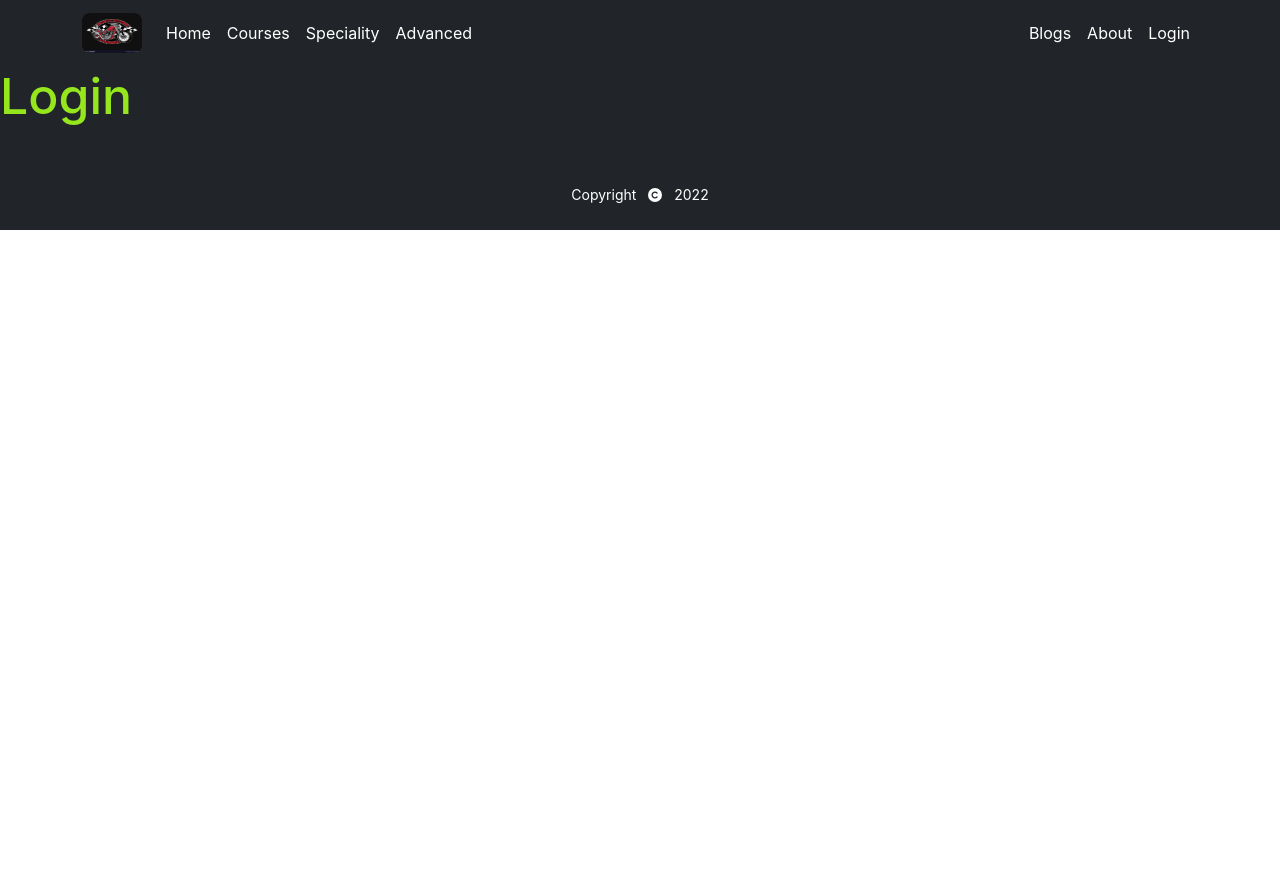
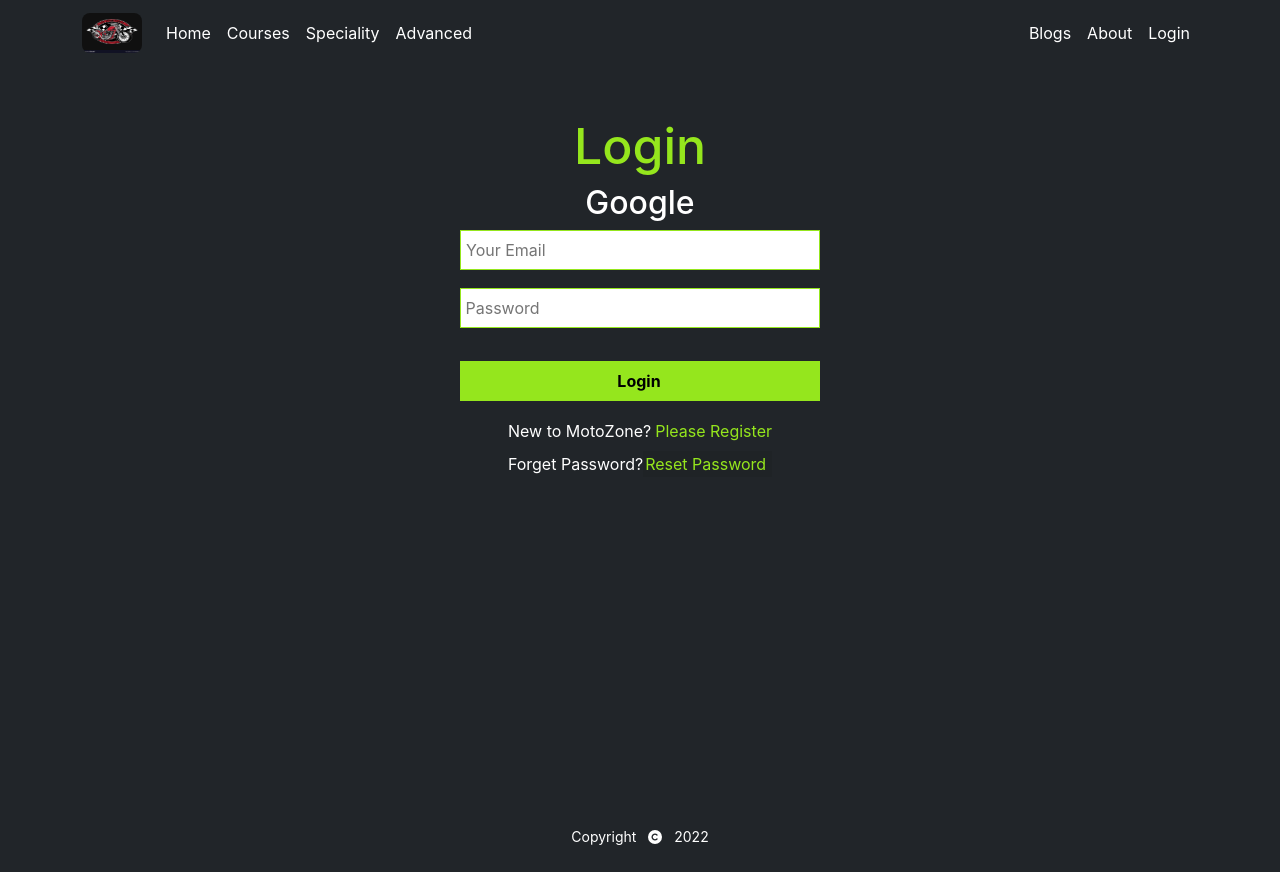
Before and after one commit to ariful892/motozone-client, a React (Create React App) app: page /login in a window 1280 px wide. Before the commit the page ends 800 px from the top, so only its background shows below. Built offline with nearby package versions, Linux system fonts and the light colour scheme.

Commit message:
user login page complete

```diff
--- /dev/null
+++ b/src/Pages/Login/Login/Login.css
@@ -0,0 +1,11 @@
+.reset-btn {
+    color: rgb(149, 230, 29);
+    text-decoration: none;
+    border: none;
+    background-color: rgba(0, 0, 0, 0.065);
+    padding-left: 2px;
+}
+
+.reset-btn:hover {
+    color: white;
+}
--- a/src/Pages/Login/Login/Login.js
+++ b/src/Pages/Login/Login/Login.js
@@ -1,11 +1,59 @@
 import React from 'react';
+import { Link, useNavigate } from 'react-router-dom';
+import SocialLogin from '../SocialLogin/SocialLogin';
+import { useSignInWithEmailAndPassword } from 'react-firebase-hooks/auth';
+import auth from '../../../firebase.init';
+import './Login.css';
+import Loading from '../../Shared/Loading/Loading';
+
+const Login = () => {
+
+    const [
+        signInWithEmailAndPassword,
+        user,
+        loading,
+        error,
+    ] = useSignInWithEmailAndPassword(auth);
+
+    const navigate = useNavigate();
+
+    let errorMessage;
 
 
-const Login = () => {
+
+    if (error) {
+        errorMessage = <p className='text-danger'>Error: {error?.message}</p>
+    }
+
+    if (loading) {
+        return <Loading></Loading>
+    }
+
+    if (user) {
+        navigate('/home');
+    }
+
+    const handleLogin = event => {
+        const email = event.target.email.value;
+        const password = event.target.password.value;
+
+        signInWithEmailAndPassword(email, password);
+    }
+
     return (
-        <div>
+        <div className='form-container'>
             <h2 className='title'>Login</h2>
-
+            <SocialLogin></SocialLogin>
+            <form className='input-group' onSubmit={handleLogin}>
+                <input type="email" name="email" id="" placeholder='Your Email' required />
+                <input type="password" name="password" id="" placeholder='Password' required />
+                <input className='form-btn' type="submit" value="Login" />
+            </form>
+            {errorMessage}
+            <p className='m-0  text-white'>New to MotoZone?
+                <Link className='form-link ms-1' to='/register'>Please Register</Link>
+            </p>
+            <p className='mt-2 text-white'>Forget Password?<button className='reset-btn'>Reset Password</button></p>
 
         </div>
     );
--- a/src/Pages/Login/Register/Register.css
+++ b/src/Pages/Login/Register/Register.css
@@ -24,7 +24,7 @@
     font-size: 15px;
     padding-left: 5px;
     margin-bottom: 18px;
-    border: 1px solid rgb(106, 246, 116);
+    border: 1px solid rgb(149, 230, 29);
     font-size: 16px;
 }
 
@@ -36,23 +36,11 @@
 }
 
 .form-btn:hover {
-    background-color: rgb(90, 80, 240);
-    color: white;
+    background-color: white;
+    border: 1px solid rgb(149, 230, 29);
 }
 
 .form-link {
     color: rgb(149, 230, 29);
     text-decoration: none;
 }
-
-.reset-btn {
-    color: rgb(238, 165, 48);
-    text-decoration: none;
-    border: none;
-    background-color: white;
-    padding-left: 2px;
-}
-
-.reset-btn:hover {
-    color: rgb(99, 99, 246);
-}
--- a/src/Pages/Login/Register/Register.js
+++ b/src/Pages/Login/Register/Register.js
@@ -1,3 +1,4 @@
+import { async } from '@firebase/util';
 import React, { useState } from 'react';
 import { useCreateUserWithEmailAndPassword, useUpdateProfile } from 'react-firebase-hooks/auth';
 import { Link, useNavigate } from 'react-router-dom';
```
